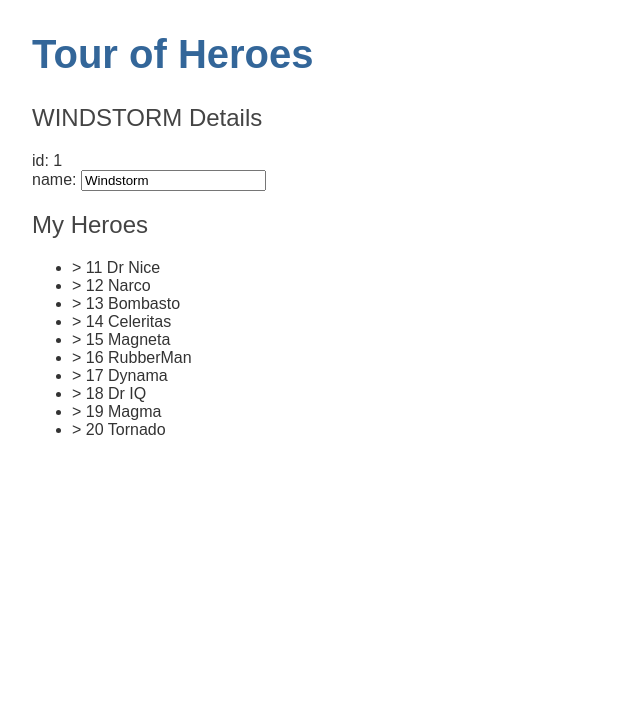
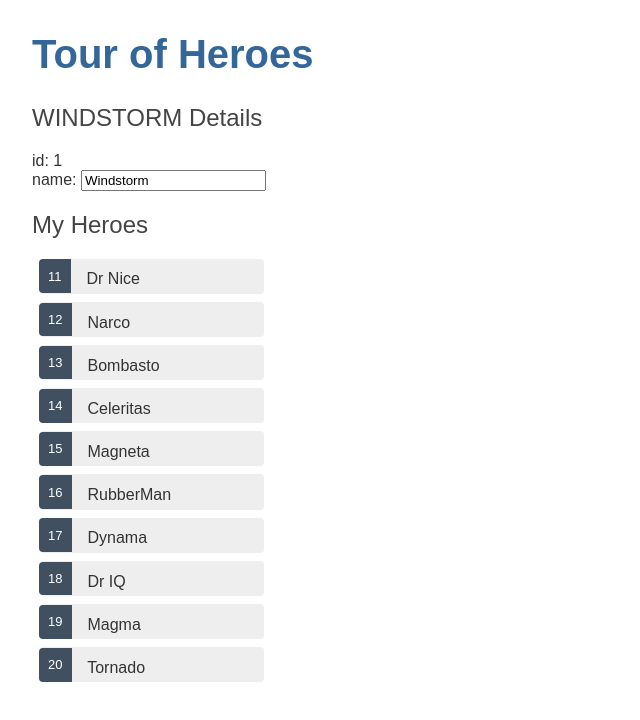
Before and after one commit to estebanquiencke/Practica_angular, an Angular app: page / in a window 1280 px wide. Shown: the top 720 px of the page, without its empty margins (0-640 px from the left). Built offline with nearby package versions, Linux system fonts and the light colour scheme.

Commit message:
2 files modified

```diff
--- a/src/app/heroes/heroes.component.css
+++ b/src/app/heroes/heroes.component.css
@@ -0,0 +1,44 @@
+/* HeroesComponent's private CSS styles */
+.heroes {
+  margin: 0 0 2em 0;
+    list-style-type: none;
+      padding: 0;
+        width: 15em;
+        }
+        .heroes li {
+          cursor: pointer;
+            position: relative;
+              left: 0;
+                background-color: #EEE;
+                  margin: .5em;
+                    padding: .3em 0;
+                      height: 1.6em;
+                        border-radius: 4px;
+                        }
+                        .heroes li:hover {
+                          color: #607D8B;
+                            background-color: #DDD;
+                              left: .1em;
+                              }
+                              .heroes li.selected {
+                                background-color: #CFD8DC;
+                                  color: white;
+                                  }
+                                  .heroes li.selected:hover {
+                                    background-color: #BBD8DC;
+                                      color: white;
+                                      }
+                                      .heroes .badge {
+                                        display: inline-block;
+                                          font-size: small;
+                                            color: white;
+                                              padding: 0.8em 0.7em 0 0.7em;
+                                                background-color:#405061;
+                                                  line-height: 1em;
+                                                    position: relative;
+                                                      left: -1px;
+                                                        top: -4px;
+                                                          height: 1.8em;
+                                                            margin-right: .8em;
+                                                              border-radius: 4px 0 0 4px;
+                                                              }
--- a/src/app/heroes/heroes.component.html
+++ b/src/app/heroes/heroes.component.html
@@ -8,7 +8,7 @@
           </div>
 <h2>My Heroes</h2>
 <ul class="heroes">
-  <li *ngFor="let hero of heroes">>
+  <li *ngFor="let hero of heroes">
       <span class="badge">{{hero.id}}</span> {{hero.name}}
         </li>
         </ul>
```
